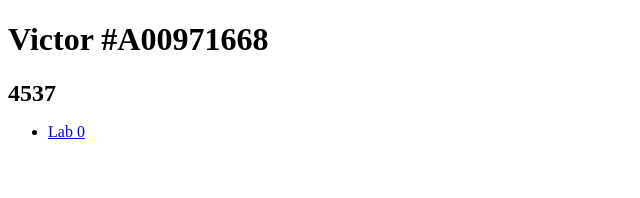
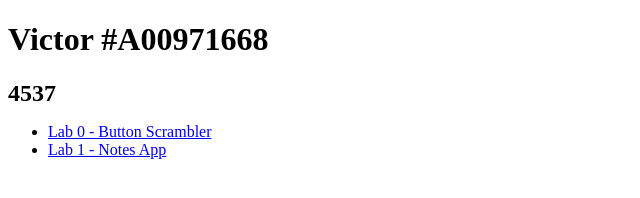
Before and after one commit to VS-LIU/4537, a website: page home.html in a window 1280 px wide. Shown: the whole page, without its empty margins (0-640 px from the left). Drawn offline with Linux system fonts and the light colour scheme.

Commit message:
Add new link

```diff
--- a/home.html
+++ b/home.html
@@ -9,7 +9,9 @@
     <h1>Victor #A00971668</h1>
     <h2 style="margin-top: 0; margin-bottom: 0;">4537</h2>
     <ul>
-        <li><a href="https://vctl.cc/COMP4537/labs/0/">Lab 0</a></li>
+        <li><a href="https://vctl.cc/COMP4537/labs/0/">Lab 0 - Button Scrambler</a></li>
+        <li><a href="https://vctl.cc/COMP4537/labs/1/">Lab 1 - Notes App</a></li>
+
     </ul>
 </body>
 </html>
```
